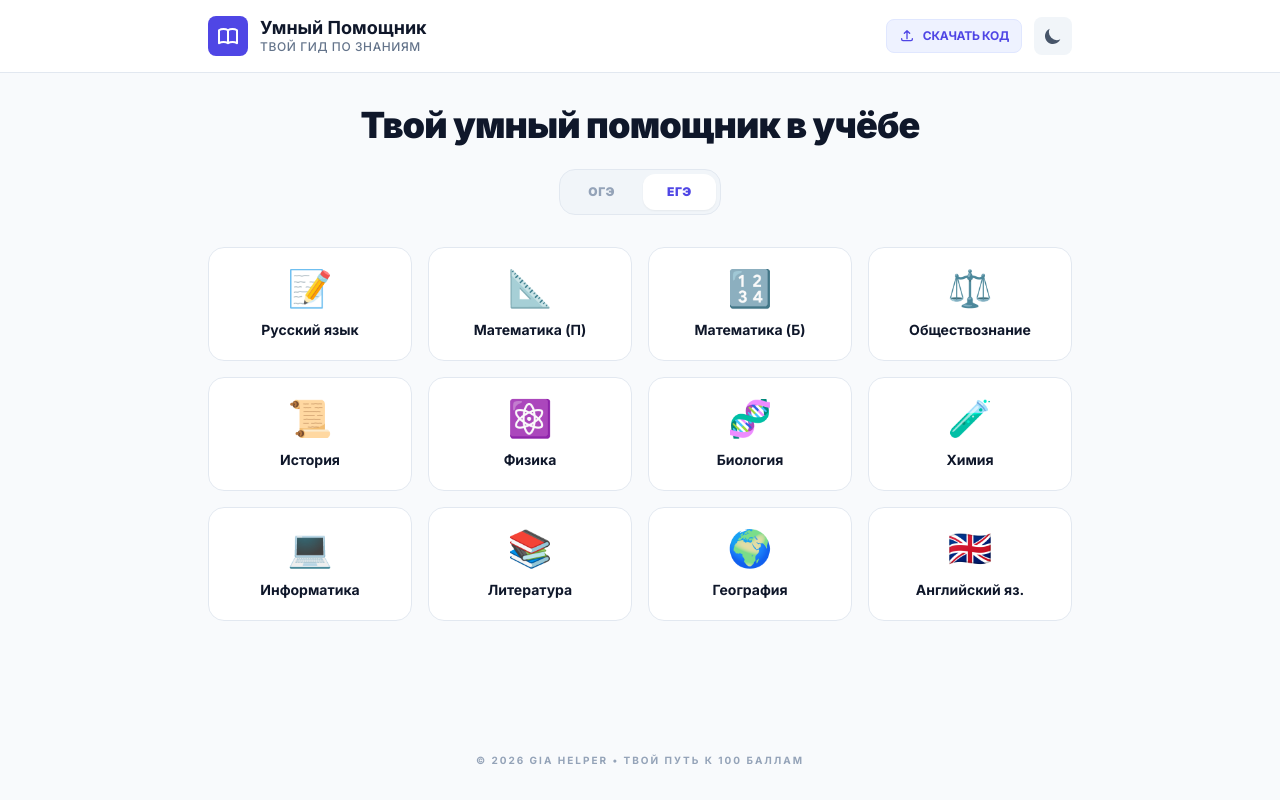
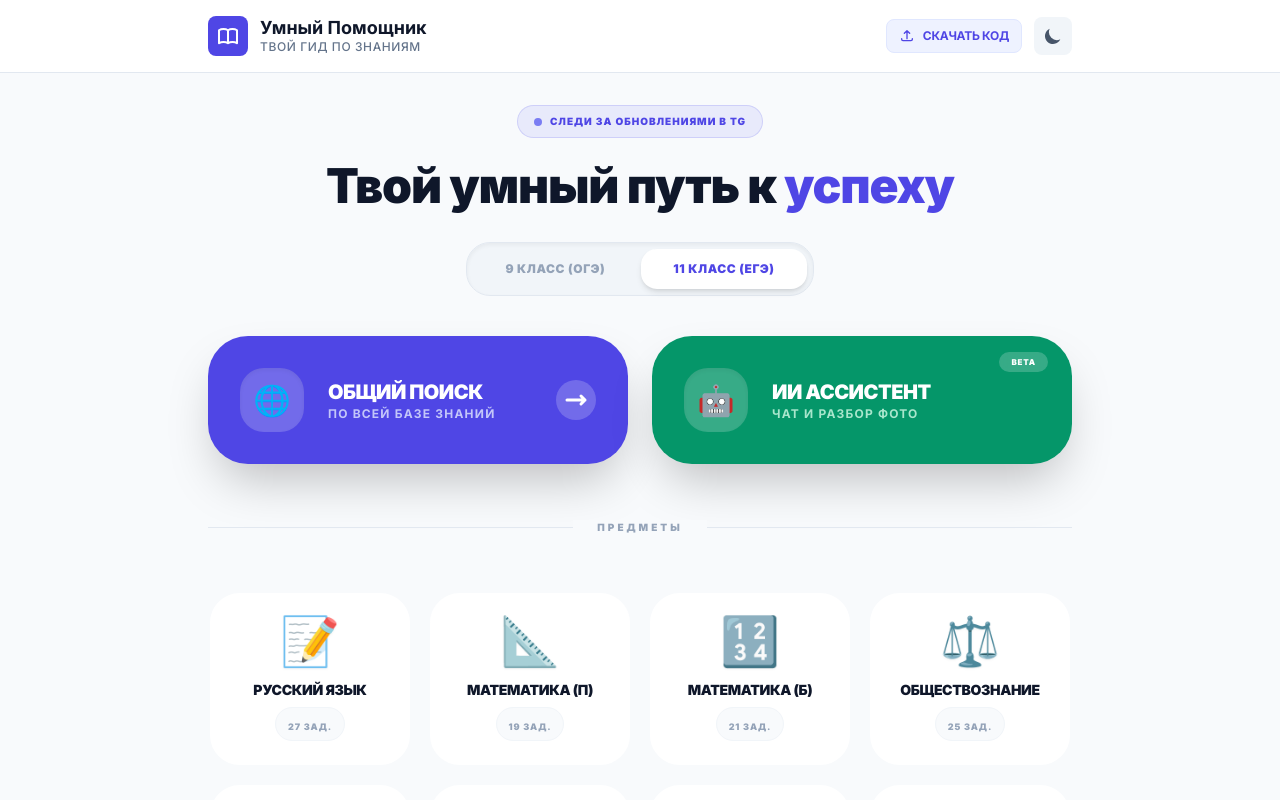
Before and after one commit to uvi0n/gia-helper, a React (Vite) app: page / in a window 1280 px wide. Shown: the top 800 px of the page. Built offline with nearby package versions, Linux system fonts and the light colour scheme.

Commit message:
Update SubjectSelector.tsx

```diff
--- a/components/SubjectSelector.tsx
+++ b/components/SubjectSelector.tsx
@@ -49,24 +49,107 @@ const SubjectSelector: React.FC<Props> = ({ gradeLevel, onGradeChange, onSelect
       maxTasks
     });
   };
+
   return (
-    <div className="w-full max-w-4xl mx-auto space-y-8 animate-in fade-in duration-500">
-      <div className="text-center space-y-2">
-        <h2 className="text-3xl md:text-4xl font-black text-slate-900 dark:text-white tracking-tight">Твой умный помощник в учёбе</h2>
+    <div className="w-full max-w-4xl mx-auto space-y-10 animate-in fade-in duration-700">
+      <div className="text-center space-y-4">
+        <a
+          href="https://t.me/sdamgia67"
+          target="_blank"
+          rel="noopener noreferrer"
+          className="inline-flex items-center gap-2 px-4 py-2 bg-indigo-500/10 dark:bg-indigo-400/10 border border-indigo-500/20 dark:border-indigo-400/20 rounded-full text-[10px] font-black uppercase tracking-widest text-indigo-600 dark:text-indigo-400 hover:bg-indigo-500/20 transition-all mb-2 group"
+        >
+          <span className="w-2 h-2 rounded-full bg-indigo-500 animate-pulse"></span>
+          Следи за обновлениями в TG
+        </a>
+        <h2 className="text-4xl md:text-5xl font-black text-slate-900 dark:text-white tracking-tight leading-tight">Твой умный путь к <span className="text-indigo-600">успеху</span></h2>
+
         <div className="flex justify-center pt-4">
-          <div className="bg-slate-100 dark:bg-slate-900 p-1 rounded-2xl flex gap-1 border border-slate-200 dark:border-slate-800">
-            <button onClick={() => onGradeChange('oge')} className={`px-6 py-2.5 rounded-xl font-black text-xs uppercase tracking-wider transition-all ${gradeLevel === 'oge' ? 'bg-white dark:bg-slate-800 text-indigo-600 shadow-sm' : 'text-slate-400'}`}>ОГЭ</button>
-            <button onClick={() => onGradeChange('ege')} className={`px-6 py-2.5 rounded-xl font-black text-xs uppercase tracking-wider transition-all ${gradeLevel === 'ege' ? 'bg-white dark:bg-slate-800 text-indigo-600 shadow-sm' : 'text-slate-400'}`}>ЕГЭ</button>
+          <div className="bg-slate-100 dark:bg-slate-900 p-1.5 rounded-[1.5rem] flex gap-1 border border-slate-200 dark:border-slate-800 shadow-inner">
+            <button
+              onClick={() => onGradeChange('oge')}
+              className={`px-8 py-3 rounded-2xl font-black text-xs uppercase tracking-wider transition-all ${
+                gradeLevel === 'oge'
+                  ? 'bg-white dark:bg-slate-800 text-indigo-600 shadow-md'
+                  : 'text-slate-400 hover:text-slate-600 dark:hover:text-slate-300'
+              }`}
+            >
+              9 класс (ОГЭ)
+            </button>
+            <button
+              onClick={() => onGradeChange('ege')}
+              className={`px-8 py-3 rounded-2xl font-black text-xs uppercase tracking-wider transition-all ${
+                gradeLevel === 'ege'
+                  ? 'bg-white dark:bg-slate-800 text-indigo-600 shadow-md'
+                  : 'text-slate-400 hover:text-slate-600 dark:hover:text-slate-300'
+              }`}
+            >
+              11 класс (ЕГЭ)
+            </button>
           </div>
         </div>
       </div>
+
+      <div className="grid grid-cols-1 sm:grid-cols-2 gap-6">
+        <button
+          onClick={() => handleSelect(GLOBAL_SUBJECT)}
+          className="group relative w-full p-8 bg-indigo-600 rounded-[2.5rem] text-white shadow-2xl hover:bg-indigo-700 hover:scale-[1.02] active:scale-95 transition-all flex items-center gap-6 overflow-hidden"
+        >
+          <div className="w-16 h-16 bg-white/20 rounded-3xl flex items-center justify-center text-3xl shrink-0 group-hover:scale-110 transition-transform shadow-inner">
+            {GLOBAL_SUBJECT.icon}
+          </div>
+          <div className="text-left">
+            <h3 className="text-xl font-black uppercase tracking-tight">Общий поиск</h3>
+            <p className="text-indigo-100 text-xs font-bold opacity-80 uppercase tracking-widest">По всей базе знаний</p>
+          </div>
+          <div className="ml-auto bg-white/20 p-2 rounded-full group-hover:translate-x-1 transition-transform">
+            <svg className="w-6 h-6" fill="none" stroke="currentColor" viewBox="0 0 24 24"><path strokeLinecap="round" strokeLinejoin="round" strokeWidth={3} d="M17 8l4 4m0 0l-4 4m4-4H3" /></svg>
+          </div>
+        </button>
+
+        <button
+          onClick={() => (window as any).onAISelect?.()}
+          className="group relative w-full p-8 bg-emerald-600 rounded-[2.5rem] text-white shadow-2xl hover:bg-emerald-700 hover:scale-[1.02] active:scale-95 transition-all flex items-center gap-6 overflow-hidden"
+        >
+          <div className="w-16 h-16 bg-white/20 rounded-3xl flex items-center justify-center text-3xl shrink-0 group-hover:scale-110 transition-transform shadow-inner">
+            🤖
+          </div>
+          <div className="text-left">
+            <h3 className="text-xl font-black uppercase tracking-tight">ИИ Ассистент</h3>
+            <p className="text-emerald-100 text-xs font-bold opacity-80 uppercase tracking-widest">Чат и разбор фото</p>
+          </div>
+          <div className="absolute top-4 right-6 bg-white/20 px-3 py-1 rounded-full text-[8px] font-black uppercase tracking-widest backdrop-blur-sm">Beta</div>
+        </button>
+      </div>
+
+      <div className="relative py-4">
+        <div className="absolute inset-0 flex items-center"><div className="w-full border-t border-slate-200 dark:border-slate-800"></div></div>
+        <div className="relative flex justify-center text-[10px] uppercase font-black tracking-[0.3em] text-slate-400">
+          <span className="bg-slate-50 dark:bg-slate-950 px-6">Предметы</span>
+        </div>
+      </div>
+
       <div className="grid grid-cols-2 sm:grid-cols-3 md:grid-cols-4 gap-4">
-        {SPECIFIC_SUBJECTS.map((sub) => (
-          <button key={sub.id} onClick={() => handleSelect(sub)} className="group flex flex-col items-center p-5 bg-white dark:bg-slate-900 border border-slate-200 dark:border-slate-800 rounded-2xl hover:border-indigo-500 transition-all">
-            <span className="text-4xl mb-3">{sub.icon}</span>
-            <span className="font-bold text-slate-900 dark:text-white text-sm">{sub.name}</span>
-          </button>
-        ))}
+        {SPECIFIC_SUBJECTS.map((sub) => {
+          const tasksCount = gradeLevel === 'ege' ? sub.maxTasksEge : sub.maxTasksOge;
+          if (tasksCount === 0) return null;
+
+          return (
+            <button
+              key={sub.id}
+              onClick={() => handleSelect(sub)}
+              className="group flex flex-col items-center p-6 bg-white dark:bg-slate-900 border-2 border-slate-50 dark:border-slate-800 rounded-[2rem] hover:border-indigo-500 hover:shadow-xl hover:scale-[1.03] active:scale-95 transition-all"
+            >
+              <span className="text-5xl mb-4 group-hover:scale-110 transition-transform drop-shadow-sm">{sub.icon}</span>
+              <span className="font-black text-slate-900 dark:text-white text-sm text-center uppercase tracking-tight leading-tight mb-2">{sub.name}</span>
+              <div className="px-3 py-1 bg-slate-50 dark:bg-slate-800 rounded-full border border-slate-100 dark:border-slate-700">
+                <span className="text-[9px] text-slate-400 font-black uppercase tracking-widest">
+                  {tasksCount} зад.
+                </span>
+              </div>
+            </button>
+          );
+        })}
       </div>
     </div>
   );
```
